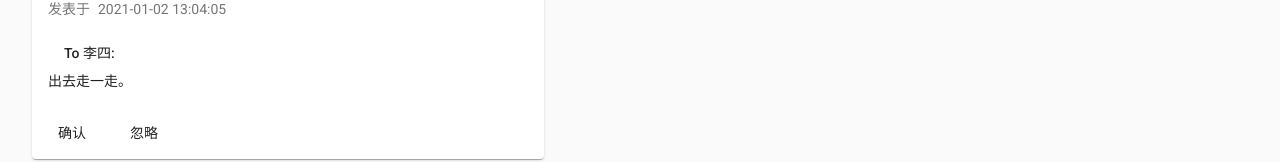
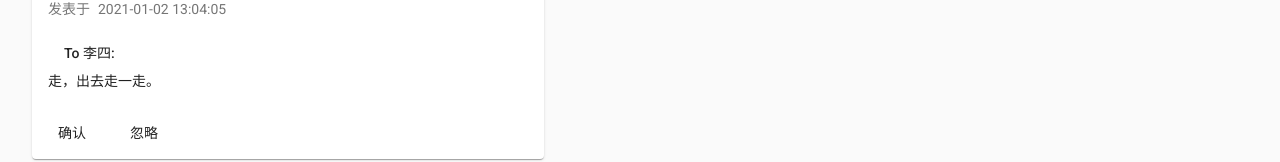
Before and after one commit to hsiaofongw/angular-demo-1, an Angular app: page /comment in a window 1280 px wide. Shown: the part 198-360 px from the top of the page. Built offline with nearby package versions, Linux system fonts and the light colour scheme.

Commit message:
style: 优化了 Demo 的文案

```diff
--- a/src/app/comment/shared/comment-review-card/comment-review-card/comment-review-card.component.html
+++ b/src/app/comment/shared/comment-review-card/comment-review-card/comment-review-card.component.html
@@ -26,7 +26,7 @@
           <a mat-button href="https://www.google.com/">To 李四:</a><span></span>
       </div>
       <div>
-          出去走一走。
+          走，出去走一走。
       </div>
   </mat-card-content>
   <mat-card-actions>
```
